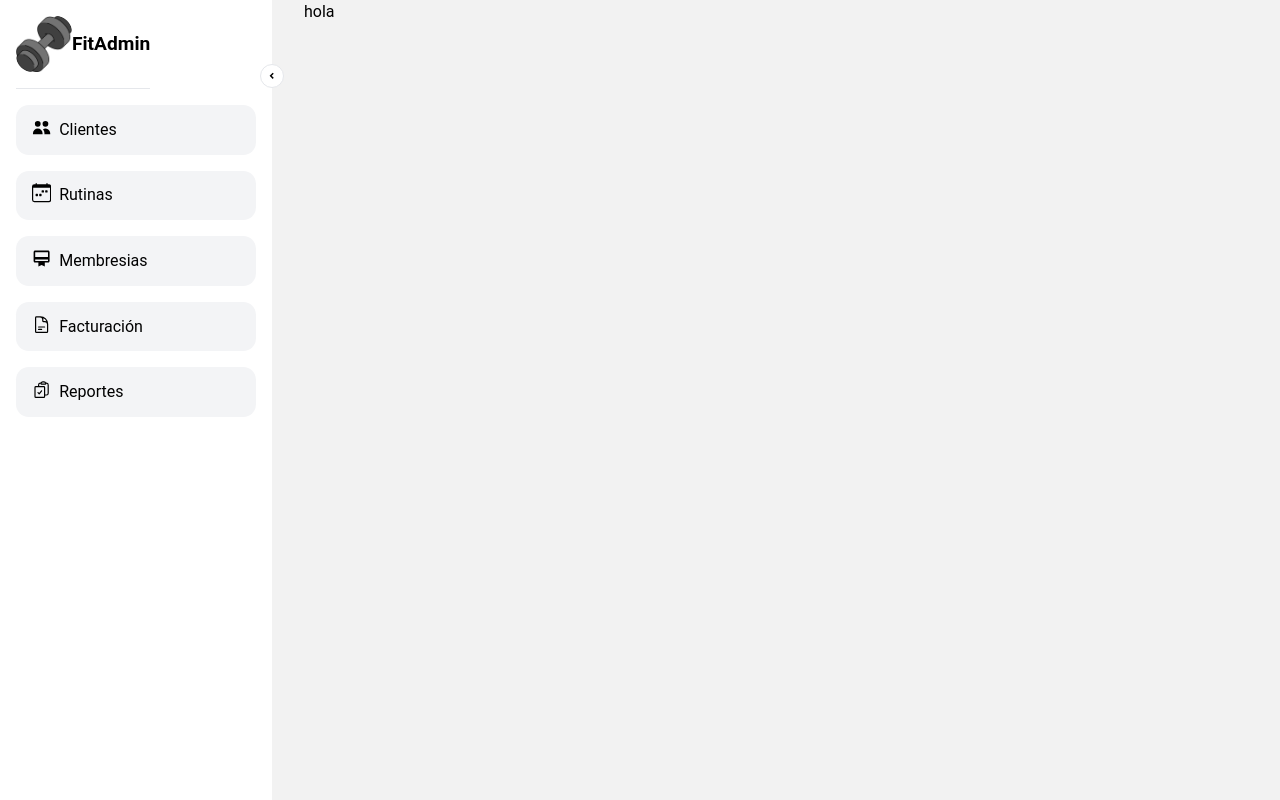
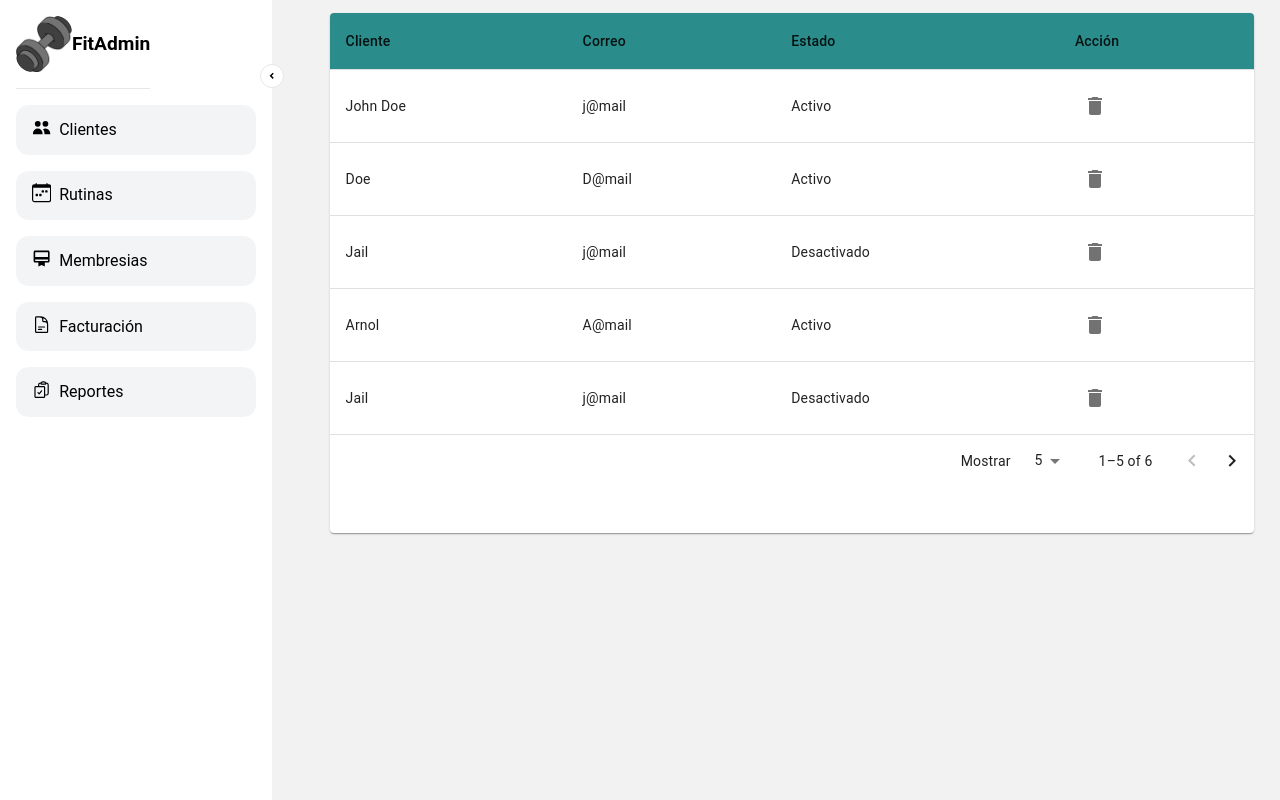
Before and after one commit to M3lanyM/Project_FitAdmin, a Next.js app: page /client in a window 1280 px wide. Built offline with nearby package versions, Linux system fonts and the light colour scheme.

Commit message:
design adjustments

```diff
--- a/package.json
+++ b/package.json
@@ -11,7 +11,9 @@
   "dependencies": {
     "@emotion/react": "^11.11.1",
     "@emotion/styled": "^11.11.0",
+    "@mui/icons-material": "^5.14.6",
     "@mui/material": "^5.14.6",
+    "@mui/styled-engine-sc": "^5.14.6",
     "@types/node": "20.5.6",
     "@types/react": "18.2.21",
     "@types/react-dom": "18.2.7",
@@ -21,8 +23,10 @@
     "next": "13.4.19",
     "postcss": "8.4.28",
     "react": "18.2.0",
+    "react-data-table-component": "^7.5.4",
     "react-dom": "18.2.0",
     "react-icons": "^4.10.1",
+    "styled-components": "^5.3.11",
     "tailwindcss": "3.3.3",
     "typescript": "5.2.2"
   }
--- a/src/components/LoginPage.tsx
+++ b/src/components/LoginPage.tsx
@@ -1,5 +1,5 @@
-import React, { useState } from 'react';
 import Link from 'next/link';
+import { useState, useEffect } from 'react'
 
 const LoginPage: React.FC = () => {
     const [showLogin, setShowLogin] = useState(false);
--- a/src/components/Sidebar.tsx
+++ b/src/components/Sidebar.tsx
@@ -1,13 +1,13 @@
 import { useContext } from 'react';
 import Image from 'next/image'
 import Link from "next/link"
-import { PiListDashesBold } from "react-icons/pi";
 import { HiUsers } from "react-icons/hi";
 import { BsCalendarWeek } from "react-icons/bs";
 import { MdOutlineCardMembership } from "react-icons/md";
 import { HiOutlineClipboardDocumentCheck, HiOutlineDocumentText } from "react-icons/hi2";
 import { RiArrowDropRightLine, RiArrowDropLeftLine } from "react-icons/ri";
 import { SidebarContext } from './SidebarContext';
+
 
 const sidebarItems = [
 
--- a/src/components/SidebarContext.tsx
+++ b/src/components/SidebarContext.tsx
@@ -1,5 +1,6 @@
-import { createContext, useState } from "react";
+import { createContext } from "react";
 import {ReactNode} from 'react';
+import { useState, useEffect } from 'react'
 
 const initialValue = {
     isCollapsedSidebar: false ,
--- /dev/null
+++ b/src/components/TableClient.tsx
@@ -0,0 +1,94 @@
+import React, { useState } from 'react';
+import TableContainer from '@mui/material/TableContainer';
+import Paper from '@mui/material/Paper';
+import Table from '@mui/material/Table';
+import TableBody from '@mui/material/TableBody';
+import TableCell from '@mui/material/TableCell';
+import TableHead from '@mui/material/TableHead';
+import TableRow from '@mui/material/TableRow';
+import TablePagination from '@mui/material/TablePagination';
+import IconButton from '@mui/material/IconButton';
+import DeleteIcon from '@mui/icons-material/Delete';
+
+interface TableData {
+  id: number;
+  name: string;
+  mail: string;
+  state: string;
+}
+
+interface Props {
+  data?: TableData[];
+}
+
+const initialData: TableData[] = [
+  { id: 1, name: 'John Doe', mail: 'j@mail', state: 'Activo' },
+  { id: 2, name: 'Doe', mail: 'D@mail', state: 'Activo' },
+  { id: 3, name: 'Jail', mail: 'j@mail', state: 'Desactivado' },
+  { id: 4, name: 'Arnol', mail: 'A@mail', state: 'Activo' },
+  { id: 3, name: 'Jail', mail: 'j@mail', state: 'Desactivado' },
+  { id: 4, name: 'Arnol', mail: 'A@mail', state: 'Activo' },
+];
+
+const TableWithPagination: React.FC<Props> = ({ data }) => {
+  const [page, setPage] = useState(0);
+  const [rowsPerPage, setRowsPerPage] = useState(5);
+
+  const handleChangePage = (event: unknown, newPage: number) => {
+    setPage(newPage);
+  };
+
+  const handleChangeRowsPerPage = (event: React.ChangeEvent<HTMLInputElement>) => {
+    setRowsPerPage(parseInt(event.target.value, 10));
+    setPage(0);
+  };
+
+  const tableData = data || initialData;
+
+  return (
+    <TableContainer component={Paper} className="tableClient-container">
+      <Table className="tableClient">
+        <TableHead>
+        <TableRow className="tableClient-header-row">
+        <TableCell className="tableClient-header-cell">Cliente</TableCell>
+          <TableCell className="tableClient-header-cell">Correo</TableCell>
+          <TableCell className="tableClient-header-cell">Estado</TableCell>
+          <TableCell className="tableClient-header-cell">Acción</TableCell>
+          </TableRow>
+        </TableHead>
+        <TableBody>
+          {tableData.slice(page * rowsPerPage, page * rowsPerPage + rowsPerPage).map((row) => (
+             <TableRow key={row.id} className="tableClient-row">
+              <TableCell>{row.name}</TableCell>
+              <TableCell>{row.mail}</TableCell>
+              <TableCell>{row.state}</TableCell>
+              <TableCell>
+                <IconButton>
+                  <DeleteIcon className="delete-icon" />
+                </IconButton>
+              </TableCell>
+            </TableRow>
+          ))}
+        </TableBody>
+      </Table>
+      <TablePagination
+        rowsPerPageOptions={[5, 10, 25]}
+        component="div"
+        count={tableData.length}
+        rowsPerPage={rowsPerPage}
+        page={page}
+        onPageChange={handleChangePage}
+        onRowsPerPageChange={handleChangeRowsPerPage}
+        labelRowsPerPage="Mostrar"
+        nextIconButtonProps={{
+          className: 'pagination-button'
+        }}
+        backIconButtonProps={{
+          className: 'pagination-button'
+        }}
+      />
+    </TableContainer>
+  );
+};
+
+export default TableWithPagination;
--- a/src/pages/client.tsx
+++ b/src/pages/client.tsx
@@ -1,11 +1,11 @@
+import React from 'react';
 import BaseLayout from "@/components/BaseLayout";
-import Sidebar from "@/components/Sidebar";
-import Link from "next/link"
+import TableWithPagination from '@/components/TableClient';
 
 export default function ClientPage() {
     return (
-    <BaseLayout>
-    hola
-    </BaseLayout>
+      <BaseLayout>
+        <TableWithPagination />
+      </BaseLayout>
     );
-}
+  }
--- a/src/pages/index.tsx
+++ b/src/pages/index.tsx
@@ -6,9 +6,9 @@ const inter = Inter({ subsets: ['latin'] })
 export default function Home() {
   return (
     <>
-    <body className="bodyLogin">
+    <div className="bodyLogin">
 <LoginPage></LoginPage>
-    </body>
+    </div>
 
 </>
 
--- a/src/pages/indexMudanca.tsx
+++ b/src/pages/indexMudanca.tsx
@@ -1,8 +1,6 @@
-import Image from 'next/image'
 import BaseLayout from '@/components/BaseLayout'
 import { Inter } from 'next/font/google'
-import Sidebar from '@/components/Sidebar'
-import LoginPage from '@/components/LoginPage'
+
 
 const inter = Inter({ subsets: ['latin'] })
 
@@ -11,7 +9,6 @@ export default function IndexMudanca() {
     <>
 <BaseLayout>
 </BaseLayout>
-
 </>
 
   )
--- a/src/styles/globals.css
+++ b/src/styles/globals.css
@@ -12,3 +12,41 @@ body {
   background-color:  #F2F2F2;
   font-family: "Roboto", sans-serif;
 }
+
+
+/*Tabla cliente*/
+.tableClient-container {
+  width: 80%;
+  height: 65%;
+  margin: 1% 2%;
+}
+
+.tableClient {
+  width: 100%;
+}
+
+.tableClient-header-row {
+  background-color: #2b8c8c;
+  position: sticky;
+  top: 0;
+  z-index: 1;
+}
+.tableClient-header-cell {
+  color: white;
+  font-weight: bold;
+}
+.tableClient-row:hover {
+  background-color: #f2f2f2;
+}
+
+.delete-icon {
+  color: #727272;
+}
+.MuiTablePagination-select {
+  border: 2px solid #A1A626; /* Cambia el color a verde o el color deseado */
+  border-radius: 10px;
+}
+.pagination-button {
+  color: #A1A626;
+}
+/*Tabla cliente*/
--- a/src/styles/login.css
+++ b/src/styles/login.css
@@ -8,6 +8,7 @@
     font-family: 'Jost', sans-serif;
     background-color: #F2F2F2;
     background-image: linear-gradient(315deg, #2b8c8c 0%, #000000 200%);
+
 }
 
 
@@ -16,7 +17,8 @@
     width: 350px;
     height: 500px;
     overflow: hidden;
-    background: url("https://doc-08-2c-docs.googleusercontent.com/docs/securesc/68c90smiglihng9534mvqmq1946dmis5/fo0picsp1nhiucmc0l25s29respgpr4j/1631524275000/03522360960922298374/03522360960922298374/1Sx0jhdpEpnNIydS4rnN4kHSJtU1EyWka?e=view&#38;authuser=0&#38;nonce=gcrocepgbb17m&#38;user=03522360960922298374&#38;hash=tfhgbs86ka6divo3llbvp93mg4csvb38") no-repeat center/ cover;
+    background-color: #F2F2F2;
+    background-image: linear-gradient(315deg, #2b8c8c 0%, #000000 200%);
     border-radius: 10px;
     box-shadow: 5px 20px 50px #000;
 
```
Also changed, not shown: 1 other file (tests, documents, lock files or other folders).
